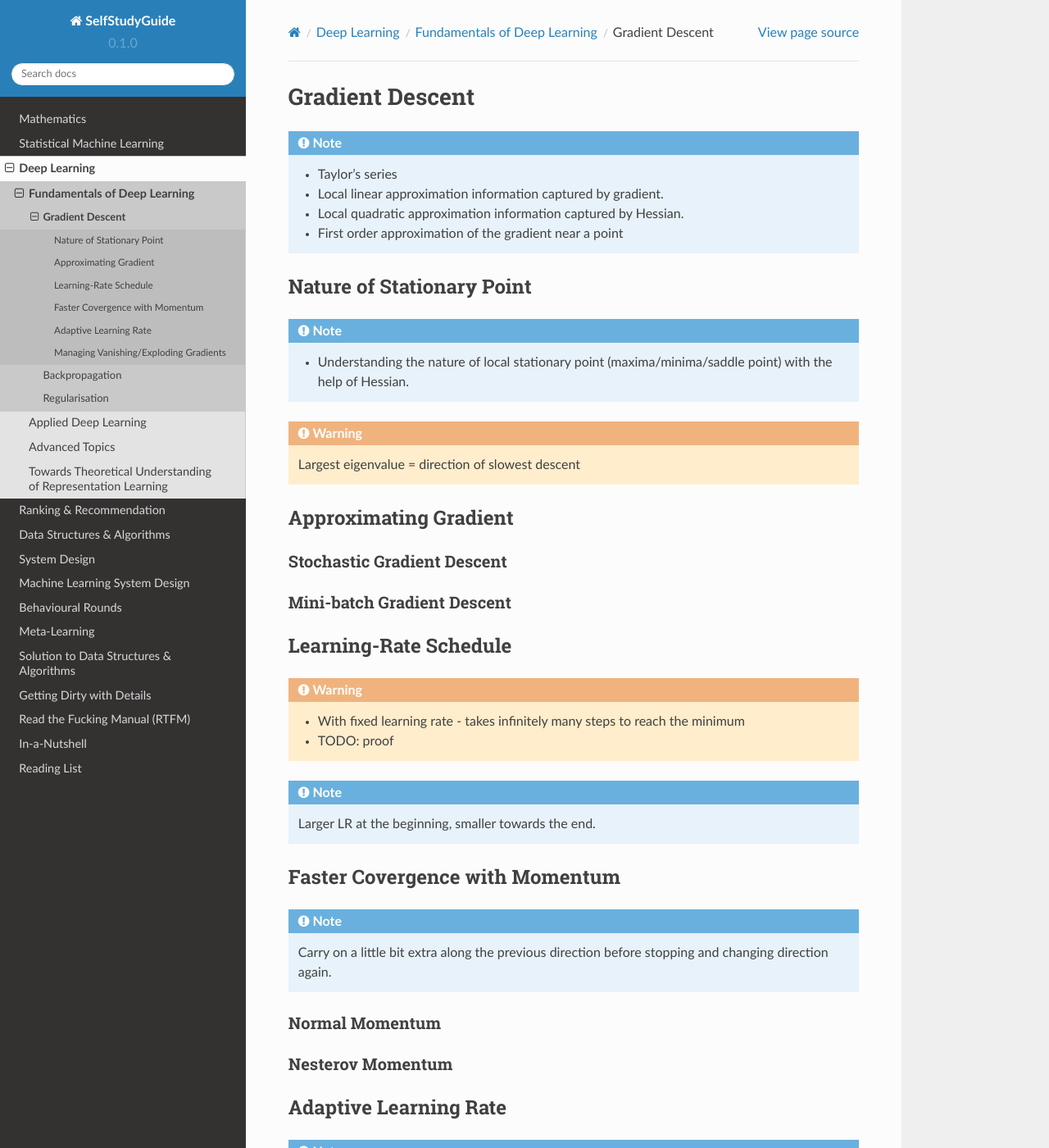
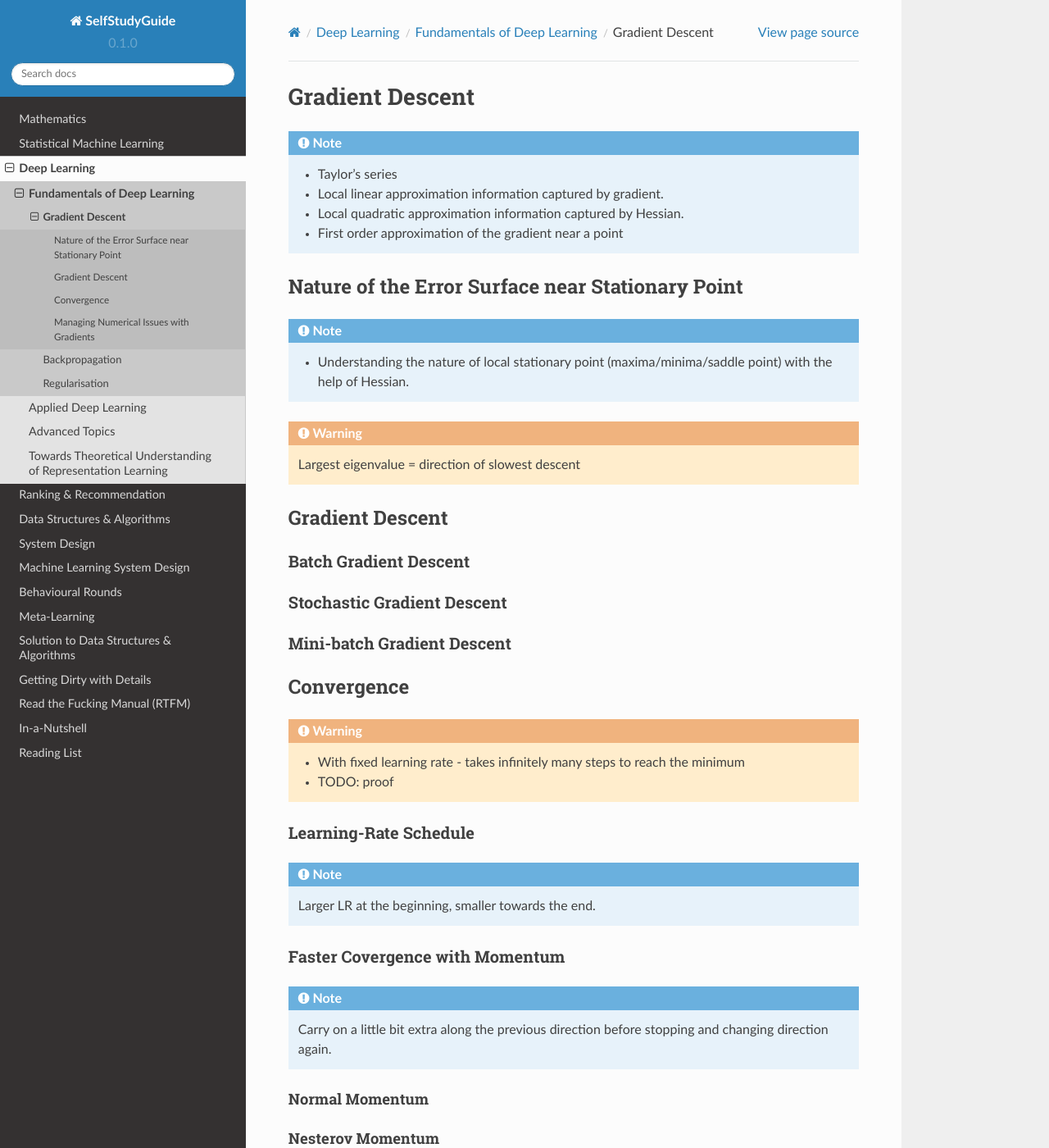
Before and after one commit to uselesstechjunks/leetcode, a Sphinx documentation site: the page built from docs/source/dl/basics/gd.rst, in a window 1280 px wide and 1400 px high. Shown: the whole window at 82% size. Built offline with Sphinx 7.4.7 and the Read the Docs theme 2.0.0, drawn with Linux system fonts in a browser that asks for light colours; some of the changed text lies outside the part shown.

Commit message:
Update gd.rst

```diff
--- a/docs/source/dl/basics/gd.rst
+++ b/docs/source/dl/basics/gd.rst
@@ -9,7 +9,7 @@ Gradient Descent
 	* First order approximation of the gradient near a point
 
 ***********************************************************************************
-Nature of Stationary Point
+Nature of the Error Surface near Stationary Point
 ***********************************************************************************
 .. note::
 	* Understanding the nature of local stationary point (maxima/minima/saddle point) with the help of Hessian.
@@ -18,50 +18,54 @@ Nature of Stationary Point
 	Largest eigenvalue = direction of slowest descent
 
 ***********************************************************************************
-Approximating Gradient
+Gradient Descent
 ***********************************************************************************
+Batch Gradient Descent
+===================================================================================
 Stochastic Gradient Descent
 ===================================================================================
 Mini-batch Gradient Descent
 ===================================================================================
 
 ***********************************************************************************
-Learning-Rate Schedule
+Convergence
 ***********************************************************************************
 .. warning::
 	* With fixed learning rate - takes infinitely many steps to reach the minimum
 	* TODO: proof
 
+Learning-Rate Schedule
+===================================================================================
 .. note::
 	Larger LR at the beginning, smaller towards the end.
 
-***********************************************************************************
 Faster Covergence with Momentum
-***********************************************************************************
+===================================================================================
 .. note::
 	Carry on a little bit extra along the previous direction before stopping and changing direction again.
 
 Normal Momentum
+"""""""""""""""""""""""""""""""""""""""""""""""""""""""""""""""""""""""""""""""""""
+Nesterov Momentum
+"""""""""""""""""""""""""""""""""""""""""""""""""""""""""""""""""""""""""""""""""""
+
+Adaptive Learning Rate
 ===================================================================================
-Nesterov Momentum
-===================================================================================
-
-***********************************************************************************
-Adaptive Learning Rate
-***********************************************************************************
 .. note::
 	Allow different LR along different Eigen-direction (essentially simulating Newton's Method)
 
 AdaGrad
-===================================================================================
+"""""""""""""""""""""""""""""""""""""""""""""""""""""""""""""""""""""""""""""""""""
 RMSProp
-===================================================================================
+"""""""""""""""""""""""""""""""""""""""""""""""""""""""""""""""""""""""""""""""""""
 Adam
-===================================================================================
+"""""""""""""""""""""""""""""""""""""""""""""""""""""""""""""""""""""""""""""""""""
 
 ***********************************************************************************
-Managing Vanishing/Exploding Gradients
+Managing Numerical Issues with Gradients
 ***********************************************************************************
+Weight & Bias Initialisation
+===================================================================================
 Input normalisation
 ===================================================================================
 Weight normalisation
```
